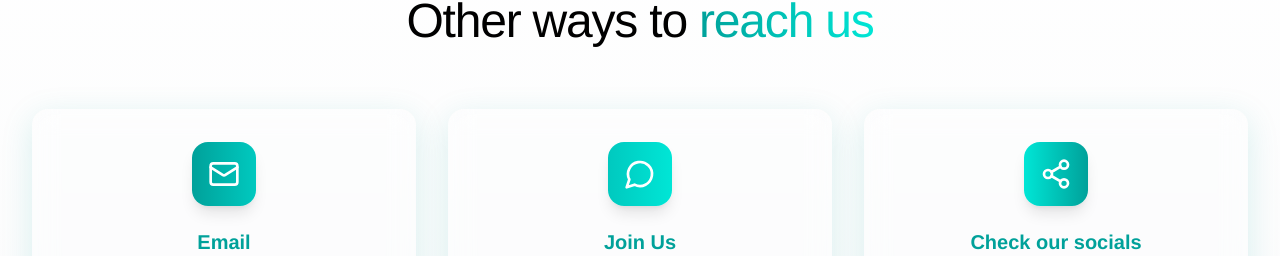
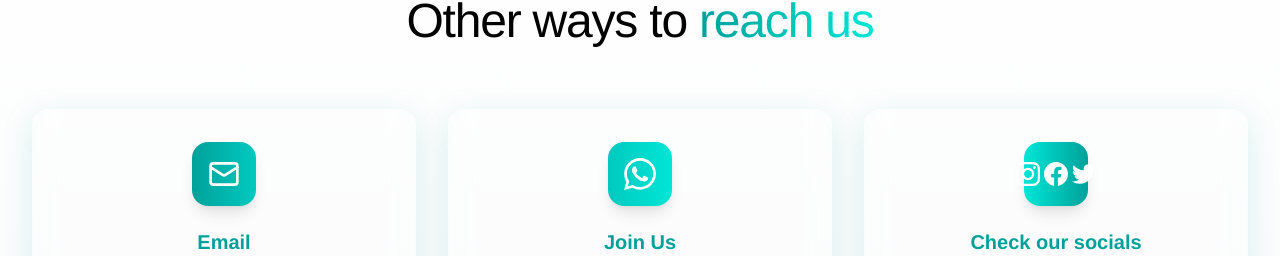
Before and after one commit to DevMysticCode/openproperty_new_website, a React (Vite) app: page /contact in a window 1280 px wide. Shown: the part 2698-2954 px from the top of the page. Built offline with nearby package versions, Linux system fonts and the light colour scheme.

Commit message:
Social media icons and alignment changed as per Alex

```diff
--- a/src/components/ContactPage.tsx
+++ b/src/components/ContactPage.tsx
@@ -516,20 +516,21 @@ export default function ContactPage() {
                 content: 'info@openproperty.com',
                 description: 'Send us an email anytime',
                 gradient: 'from-[#00a19a] to-[#00c9bf]',
+                type: 'standard',
               },
               {
-                icon: MessageCircle, // WhatsApp-like icon
                 title: 'Join Us',
                 content: '+1 (555) 123-4567',
                 description: 'Connect with us on WhatsApp',
                 gradient: 'from-[#00c9bf] to-[#00e6d6]',
+                type: 'whatsapp',
               },
               {
-                icon: Share2, // Social media icon
                 title: 'Check our socials',
                 content: '@openproperty',
                 description: 'Follow us on social media',
                 gradient: 'from-[#00e6d6] to-[#00a19a]',
+                type: 'social',
               },
             ].map((item, index) => (
               <motion.div
@@ -556,7 +557,47 @@ export default function ContactPage() {
                     whileHover={{ scale: 1.15, rotate: 8 }}
                     className={`relative inline-flex items-center justify-center w-16 h-16 rounded-2xl bg-gradient-to-r ${item.gradient} mb-6 shadow-lg group-hover:shadow-xl transition-all duration-700`}
                   >
-                    <item.icon className="h-8 w-8 text-white" />
+                    {item.type === 'whatsapp' ? (
+                      // WhatsApp SVG Icon
+                      <svg
+                        className="h-8 w-8 text-white"
+                        fill="currentColor"
+                        viewBox="0 0 24 24"
+                      >
+                        <path d="M17.472 14.382c-.297-.149-1.758-.867-2.03-.967-.273-.099-.471-.148-.67.15-.197.297-.767.966-.94 1.164-.173.199-.347.223-.644.075-.297-.15-1.255-.463-2.39-1.475-.883-.788-1.48-1.761-1.653-2.059-.173-.297-.018-.458.13-.606.134-.133.298-.347.446-.52.149-.174.198-.298.298-.497.099-.198.05-.371-.025-.52-.075-.149-.669-1.612-.916-2.207-.242-.579-.487-.5-.669-.51-.173-.008-.371-.01-.57-.01-.198 0-.52.074-.792.372-.272.297-1.04 1.016-1.04 2.479 0 1.462 1.065 2.875 1.213 3.074.149.198 2.096 3.2 5.077 4.487.709.306 1.262.489 1.694.625.712.227 1.36.195 1.871.118.571-.085 1.758-.719 2.006-1.413.248-.694.248-1.289.173-1.413-.074-.124-.272-.198-.57-.347m-5.421 7.403h-.004a9.87 9.87 0 01-5.031-1.378l-.361-.214-3.741.982.998-3.648-.235-.374a9.86 9.86 0 01-1.51-5.26c.001-5.45 4.436-9.884 9.888-9.884 2.64 0 5.122 1.03 6.988 2.898a9.825 9.825 0 012.893 6.994c-.003 5.45-4.437 9.884-9.885 9.884m8.413-18.297A11.815 11.815 0 0012.05 0C5.495 0 .16 5.335.157 11.892c0 2.096.547 4.142 1.588 5.945L.057 24l6.305-1.654a11.882 11.882 0 005.683 1.448h.005c6.554 0 11.89-5.335 11.893-11.893c0-3.189-1.248-6.189-3.515-8.464" />
+                      </svg>
+                    ) : item.type === 'social' ? (
+                      // Multiple Social Media Icons
+                      <div className="flex space-x-1">
+                        {/* Instagram */}
+                        <svg
+                          className="h-6 w-6 text-white"
+                          fill="currentColor"
+                          viewBox="0 0 24 24"
+                        >
+                          <path d="M12 2.163c3.204 0 3.584.012 4.85.07 3.252.148 4.771 1.691 4.919 4.919.058 1.265.069 1.645.069 4.849 0 3.205-.012 3.584-.069 4.849-.149 3.225-1.664 4.771-4.919 4.919-1.266.058-1.644.07-4.85.07-3.204 0-3.584-.012-4.849-.07-3.26-.149-4.771-1.699-4.919-4.92-.058-1.265-.07-1.644-.07-4.849 0-3.204.013-3.583.07-4.849.149-3.227 1.664-4.771 4.919-4.919 1.266-.057 1.645-.069 4.849-.069zm0-2.163c-3.259 0-3.667.014-4.947.072-4.358.2-6.78 2.618-6.98 6.98-.059 1.281-.073 1.689-.073 4.948 0 3.259.014 3.668.072 4.948.2 4.358 2.618 6.78 6.98 6.98 1.281.058 1.689.072 4.948.072 3.259 0 3.668-.014 4.948-.072 4.354-.2 6.782-2.618 6.979-6.98.059-1.28.073-1.689.073-4.948 0-3.259-.014-3.667-.072-4.947-.196-4.354-2.617-6.78-6.979-6.98-1.281-.059-1.69-.073-4.949-.073zm0 5.838c-3.403 0-6.162 2.759-6.162 6.162s2.759 6.163 6.162 6.163 6.162-2.759 6.162-6.163c0-3.403-2.759-6.162-6.162-6.162zm0 10.162c-2.209 0-4-1.79-4-4 0-2.209 1.791-4 4-4s4 1.791 4 4c0 2.21-1.791 4-4 4zm6.406-11.845c-.796 0-1.441.645-1.441 1.44s.645 1.44 1.441 1.44c.795 0 1.439-.645 1.439-1.44s-.644-1.44-1.439-1.44z" />
+                        </svg>
+                        {/* Facebook */}
+                        <svg
+                          className="h-6 w-6 text-white"
+                          fill="currentColor"
+                          viewBox="0 0 24 24"
+                        >
+                          <path d="M24 12.073c0-6.627-5.373-12-12-12s-12 5.373-12 12c0 5.99 4.388 10.954 10.125 11.854v-8.385H7.078v-3.47h3.047V9.43c0-3.007 1.792-4.669 4.533-4.669 1.312 0 2.686.235 2.686.235v2.953H15.83c-1.491 0-1.956.925-1.956 1.874v2.25h3.328l-.532 3.47h-2.796v8.385C19.612 23.027 24 18.062 24 12.073z" />
+                        </svg>
+                        {/* Twitter */}
+                        <svg
+                          className="h-6 w-6 text-white"
+                          fill="currentColor"
+                          viewBox="0 0 24 24"
+                        >
+                          <path d="M23.953 4.57a10 10 0 01-2.825.775 4.958 4.958 0 002.163-2.723c-.951.555-2.005.959-3.127 1.184a4.92 4.92 0 00-8.384 4.482C7.69 8.095 4.067 6.13 1.64 3.162a4.822 4.822 0 00-.666 2.475c0 1.71.87 3.213 2.188 4.096a4.904 4.904 0 01-2.228-.616v.06a4.923 4.923 0 003.946 4.827 4.996 4.996 0 01-2.212.085 4.936 4.936 0 004.604 3.417 9.867 9.867 0 01-6.102 2.105c-.39 0-.779-.023-1.17-.067a13.995 13.995 0 007.557 2.209c9.053 0 13.998-7.496 13.998-13.985 0-.21 0-.42-.015-.63A9.935 9.935 0 0024 4.59z" />
+                        </svg>
+                      </div>
+                    ) : (
+                      // Standard Lucide icon (for Email)
+                      <item.icon className="h-8 w-8 text-white" />
+                    )}
                   </motion.div>
 
                   <h3 className="text-xl font-bold mb-4 leading-tight text-[#00A19A] group-hover:text-[#00A19A] transition-colors duration-500">
```
